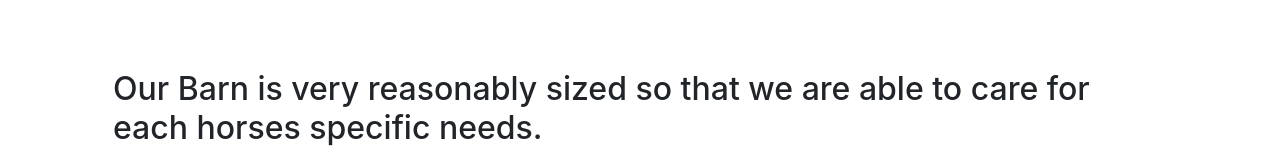
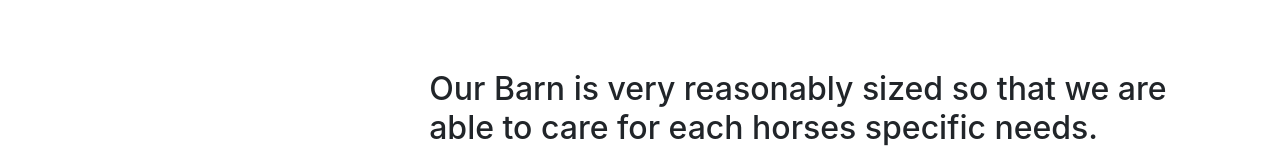
Before and after one commit to BaileyDay/autograph, a React (Create React App) app: page /boarding in a window 1280 px wide. Shown: the part 803-952 px from the top of the page. Built offline with nearby package versions, Linux system fonts and the light colour scheme.

Commit message:
Fixed resizing issue

```diff
--- a/src/components/boarding.jsx
+++ b/src/components/boarding.jsx
@@ -35,7 +35,7 @@ const Boarding = () => {
             />
           </div>
           <div class="col-md-13">
-            <h2 class="featurette-heading">Our Barn is very reasonably sized so that we are able to care for each horses specific needs.</h2>
+            <h2 class="featurette-heading" id="firstHeader">Our Barn is very reasonably sized so that we are able to care for each horses specific needs.</h2>
 
           </div>
         </div>
--- a/src/styling/boarding.css
+++ b/src/styling/boarding.css
@@ -31,6 +31,9 @@
   }
   .boarding1 img {
     box-shadow: 0 10px 6px -6px #777;
+  }
+  #firstHeader {
+    margin-left: 30%;
   }
 
   .boarding2Container {
@@ -76,4 +79,7 @@
       margin-top: 2%;
       margin-bottom: 3%;
     }
+    #firstHeader {
+        margin-left: 0%;
+      }
   }
```
